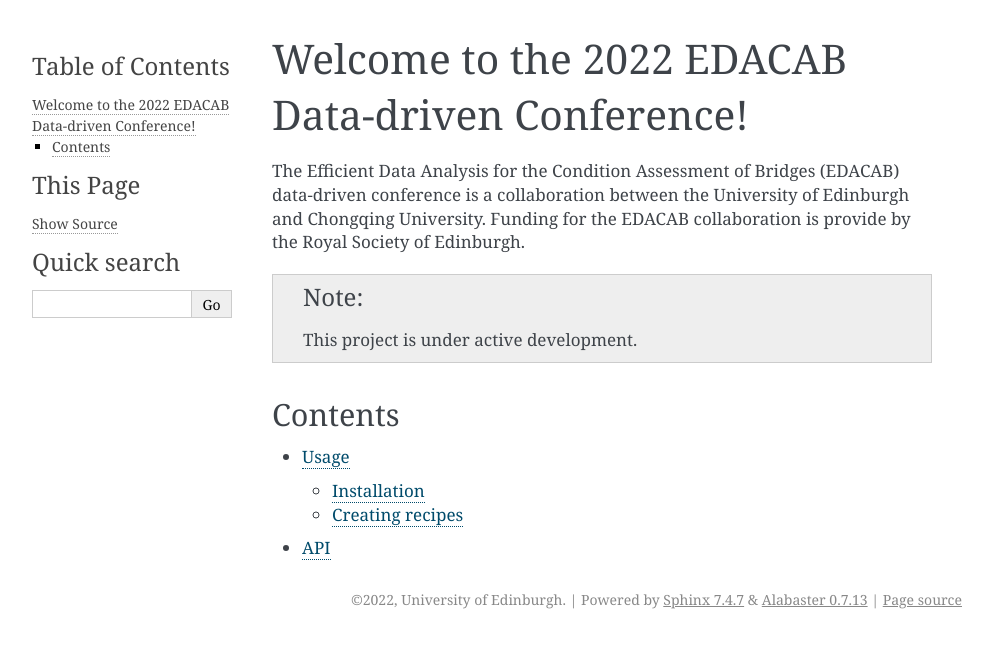
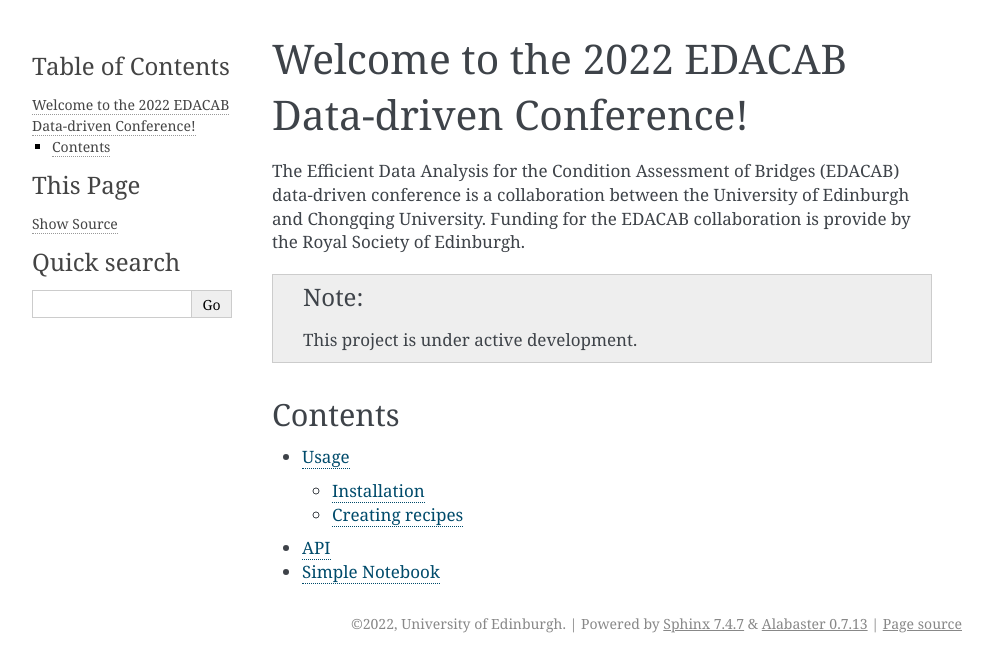
Before and after one commit to zwynne/EDACAB, a Sphinx documentation site: the page built from docs/source/index.rst, in a window 1280 px wide. Shown: the top 672 px of the page, without its empty margins (148-1141 px from the left). Built offline with Sphinx 7.4.7, drawn with Linux system fonts in a browser that asks for light colours.

Commit message:
Update index.rst

```diff
--- a/docs/source/index.rst
+++ b/docs/source/index.rst
@@ -14,3 +14,4 @@
 
    usage
    api
+   Welcome_page_and_tutorials/Simple notebook
```
